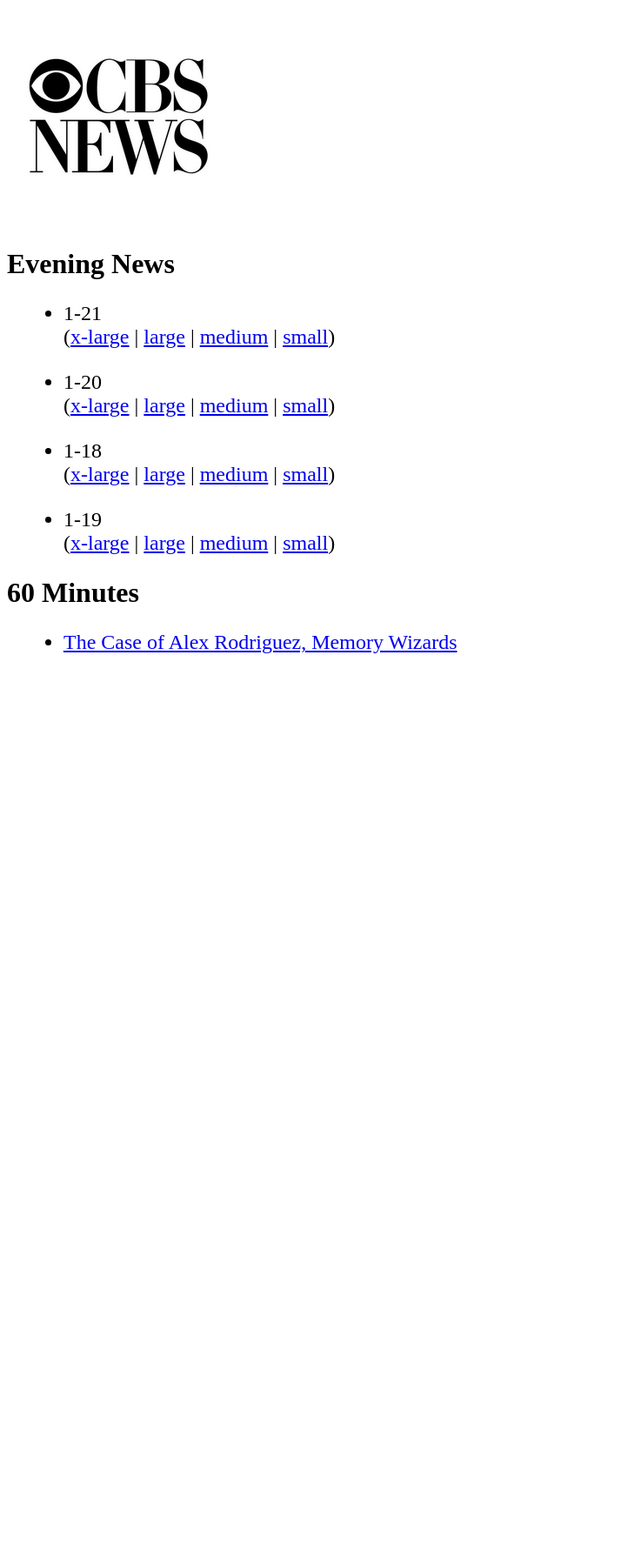
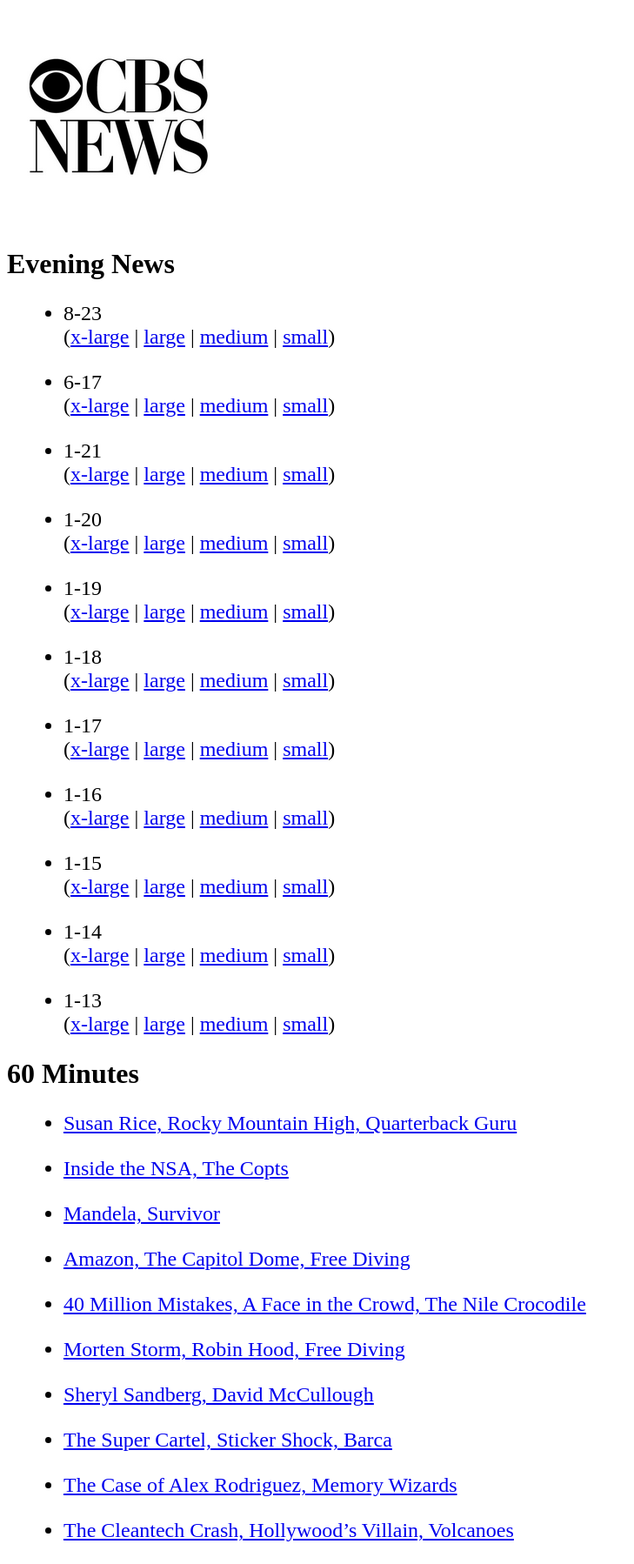
Before and after one commit to jkutner/cbsfeed, a Jekyll site: the page built from index.html, in a window 1280 px wide. Shown: the whole page at 87% size, without its empty margins (0-729 px from the left). Built offline with Jekyll 4.4.1, drawn with Linux system fonts in a browser that asks for light colours; nearby versions of some CDN libraries; before the commit the page ends 900 px from its top, so only the background shows below that; some of the changed lines change nothing that is shown.

Commit message:
Updating with latest episdoes

```diff
--- a/_data/evening_news.yml
+++ b/_data/evening_news.yml
@@ -1,4 +1,18 @@
 ---
+- title: 8-23
+  links:
+    mp4_240: media/2013/08/23/en_0823_full_240.mp4
+    mp4_740: media/2013/08/23/en_0823_full_740.mp4
+    mp4_796: media/2013/08/23/en_0823_full_796.mp4
+    mp4_1296: media/2013/08/23/en_0823_full_1296.mp4
+  date: 2014-08-23 00:00:00.000000000 +00:00
+- title: 6-17
+  links:
+    mp4_240: media/mpx/2013/06/17/EN_0617_Full_240.mp4
+    mp4_740: media/mpx/2013/06/17/EN_0617_Full_740.mp4
+    mp4_796: media/mpx/2013/06/17/EN_0617_Full_796.mp4
+    mp4_1296: media/mpx/2013/06/17/EN_0617_Full_1296.mp4
+  date: 2014-06-17 00:00:00.000000000 +00:00
 - title: 1-21
   links:
     mp4_240: media/2014/01/22/123886659687/EN_012114_Full_240.mp4
@@ -13,6 +27,13 @@
     mp4_796: media/2014/01/21/122801219767/EN_012014_Full_796.mp4
     mp4_1296: media/2014/01/21/122801219767/EN_012014_Full_1296.mp4
   date: 2014-01-20 00:00:00.000000000 +00:00
+- title: 1-19
+  links:
+    mp4_240: media/2014/01/20/121790531968/EN_0119_FULL_240.mp4
+    mp4_740: media/2014/01/20/121790531968/EN_0119_FULL_740.mp4
+    mp4_796: media/2014/01/20/121790531968/EN_0119_FULL_796.mp4
+    mp4_1296: media/2014/01/20/121790531968/EN_0119_FULL_1296.mp4
+  date: 2014-01-19 00:00:00.000000000 +00:00
 - title: 1-18
   links:
     mp4_240: media/2014/01/19/120909324007/EN_0118_FULL_240.mp4
@@ -20,10 +41,38 @@
     mp4_796: media/2014/01/19/120909379607/EN_0118_FULL_796.mp4
     mp4_1296: media/2014/01/19/1209093129607/EN_0118_FULL_1296.mp4
   date: 2014-01-18 00:00:00.000000000 +00:00
-- title: 1-19
+- title: 1-17
   links:
-    mp4_240: media/2014/01/20/121790531968/EN_0119_FULL_240.mp4
-    mp4_740: media/2014/01/20/121790531968/EN_0119_FULL_740.mp4
-    mp4_796: media/2014/01/20/121790531968/EN_0119_FULL_796.mp4
-    mp4_1296: media/2014/01/20/121790531968/EN_0119_FULL_1296.mp4
-  date: 2014-01-19 00:00:00.000000000 +00:00
+    mp4_240: media/2014/01/18/119871555989/EN_0117_FULL_240.mp4
+    mp4_740: media/2014/01/18/119871555989/EN_0117_FULL_740.mp4
+    mp4_796: media/2014/01/18/119871555989/EN_0117_FULL_796.mp4
+    mp4_1296: media/2014/01/18/119871555989/EN_0117_FULL_1296.mp4
+  date: 2014-01-17 00:00:00.000000000 +00:00
+- title: 1-16
+  links:
+    mp4_240: media/2014/01/17/119043139748/EN_0116_FULL_240.mp4
+    mp4_740: media/2014/01/17/119043139748/EN_0116_FULL_740.mp4
+    mp4_796: media/2014/01/17/119043139748/EN_0116_FULL_796.mp4
+    mp4_1296: media/2014/01/17/119043139748/EN_0116_FULL_1296.mp4
+  date: 2014-01-16 00:00:00.000000000 +00:00
+- title: 1-15
+  links:
+    mp4_240: media/2014/01/16/117956675971/EN_0115_Full_240.mp4
+    mp4_740: media/2014/01/16/117956675971/EN_0115_Full_740.mp4
+    mp4_796: media/2014/01/16/117956675971/EN_0115_Full_796.mp4
+    mp4_1296: media/2014/01/16/117956675971/EN_0115_Full_1296.mp4
+  date: 2014-01-15 00:00:00.000000000 +00:00
+- title: 1-14
+  links:
+    mp4_240: media/2014/01/15/117024323928/EN_0114_FULL_240.mp4
+    mp4_740: media/2014/01/15/117024323928/EN_0114_FULL_740.mp4
+    mp4_796: media/2014/01/15/117024323928/EN_0114_FULL_796.mp4
+    mp4_1296: media/2014/01/15/117024323928/EN_0114_FULL_1296.mp4
+  date: 2014-01-14 00:00:00.000000000 +00:00
+- title: 1-13
+  links:
+    mp4_240: media/2014/01/14/116123203712/EN_011314_Full_240.mp4
+    mp4_740: media/2014/01/14/116123203712/EN_011314_Full_740.mp4
+    mp4_796: media/2014/01/14/116123203712/EN_011314_Full_796.mp4
+    mp4_1296: media/2014/01/14/116123203712/EN_011314_Full_1296.mp4
+  date: 2014-01-13 00:00:00.000000000 +00:00
--- a/_data/sixtymin.yml
+++ b/_data/sixtymin.yml
@@ -1,4 +1,60 @@
 ---
+- title: Susan Rice, Rocky Mountain High, Quarterback Guru
+  links:
+    mp4_240: media/2013/12/22/98345027831/60_1222_FULL_240.mp4
+    mp4_740: media/2013/12/22/98345027831/60_1222_FULL_740.mp4
+    mp4_796: media/2013/12/22/98345027831/60_1222_FULL_796.mp4
+    mp4_1296: media/2013/12/22/98345027831/60_1222_FULL_1296.mp4
+  date: 2014-12-22 00:00:00.000000000 +00:00
+- title: Inside the NSA, The Copts
+  links:
+    mp4_240: media/2013/12/15/92167235830/60_1214_FULL_240.mp4
+    mp4_740: media/2013/12/15/92167235830/60_1214_FULL_740.mp4
+    mp4_796: media/2013/12/15/92167235830/60_1214_FULL_796.mp4
+    mp4_1296: media/2013/12/15/92167235830/60_1214_FULL_1296.mp4
+  date: 2014-12-14 00:00:00.000000000 +00:00
+- title: Mandela, Survivor
+  links:
+    mp4_240: media/2013/12/08/84830787836/60_1208_FULL_240.mp4
+    mp4_740: media/2013/12/08/84830787836/60_1208_FULL_740.mp4
+    mp4_796: media/2013/12/08/84830787836/60_1208_FULL_796.mp4
+    mp4_1296: media/2013/12/08/84830787836/60_1208_FULL_1296.mp4
+  date: 2014-12-08 00:00:00.000000000 +00:00
+- title: Amazon, The Capitol Dome, Free Diving
+  links:
+    mp4_240: media/2013/12/01/77776451591/60_1130_FULL_240.mp4
+    mp4_740: media/2013/12/01/77776451591/60_1130_FULL_740.mp4
+    mp4_796: media/2013/12/01/77776451591/60_1130_FULL_796.mp4
+    mp4_1296: media/2013/12/01/77776451591/60_1130_FULL_1296.mp4
+  date: 2014-11-30 00:00:00.000000000 +00:00
+- title: 40 Million Mistakes, A Face in the Crowd, The Nile Crocodile
+  links:
+    mp4_240: media/2013/08/25/60_0825_full_240.mp4
+    mp4_740: media/2013/08/25/60_0825_full_740.mp4
+    mp4_796: media/2013/08/25/60_0825_full_796.mp4
+    mp4_1296: media/2013/08/25/60_0825_full_1296.mp4
+  date: 2014-08-25 00:00:00.000000000 +00:00
+- title: Morten Storm, Robin Hood, Free Diving
+  links:
+    mp4_240: media/2013/08/17/60_0818_FULL_240.mp4
+    mp4_740: media/2013/08/17/60_0818_FULL_740.mp4
+    mp4_796: media/2013/08/17/60_0818_FULL_796.mp4
+    mp4_1296: media/2013/08/17/60_0818_FULL_1296.mp4
+  date: 2014-08-18 00:00:00.000000000 +00:00
+- title: Sheryl Sandberg, David McCullough
+  links:
+    mp4_240: media/mpx/2013/06/29/60_0629_FULL_240.mp4
+    mp4_740: media/mpx/2013/06/29/60_0629_FULL_740.mp4
+    mp4_796: media/mpx/2013/06/29/60_0629_FULL_796.mp4
+    mp4_1296: media/mpx/2013/06/29/60_0629_FULL_1296.mp4
+  date: 2014-06-29 00:00:00.000000000 +00:00
+- title: The Super Cartel, Sticker Shock, Barca
+  links:
+    mp4_240: media/mpx/2013/06/16/60_0616_FULL_240.mp4
+    mp4_740: media/mpx/2013/06/16/60_0616_FULL_740.mp4
+    mp4_796: media/mpx/2013/06/16/60_0616_FULL_796.mp4
+    mp4_1296: media/mpx/2013/06/16/60_0616_FULL_1296.mp4
+  date: 2014-06-16 00:00:00.000000000 +00:00
 - title: The Case of Alex Rodriguez, Memory Wizards
   links:
     mp4_240: media/2014/01/13/115037251907/60_0112_FULL_240.mp4
@@ -6,3 +62,10 @@
     mp4_796: media/2014/01/13/115037251907/60_0112_FULL_796.mp4
     mp4_1296: media/2014/01/13/115037251907/60_0112_FULL_1296.mp4
   date: 2014-01-12 00:00:00.000000000 +00:00
+- title: The Cleantech Crash, Hollywood’s Villain, Volcanoes
+  links:
+    mp4_240: media/2014/01/05/107532867684/60_0105_FULL_240.mp4
+    mp4_740: media/2014/01/05/107532867684/60_0105_FULL_740.mp4
+    mp4_796: media/2014/01/05/107532867684/60_0105_FULL_796.mp4
+    mp4_1296: media/2014/01/05/107532867684/60_0105_FULL_1296.mp4
+  date: 2014-01-05 00:00:00.000000000 +00:00
```
